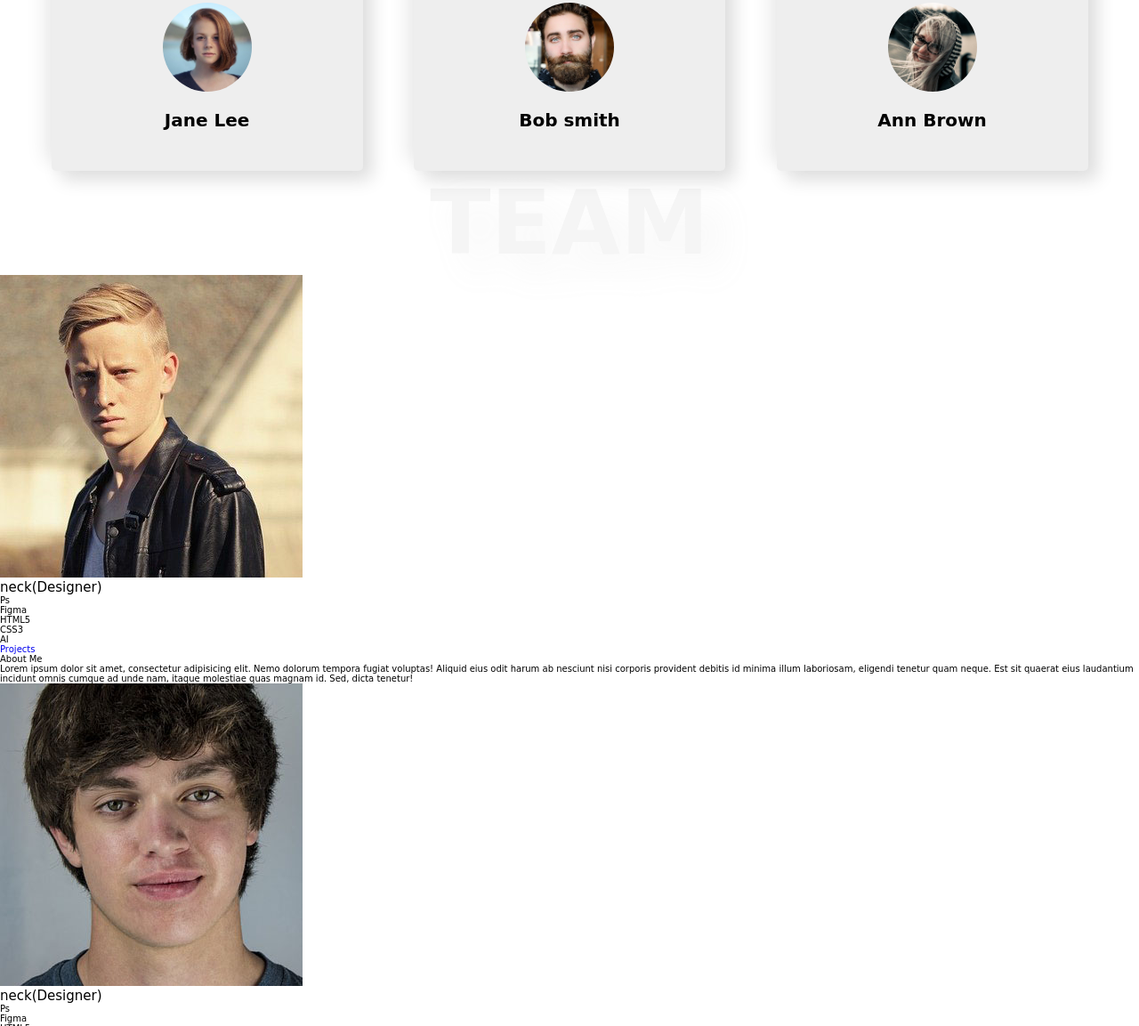
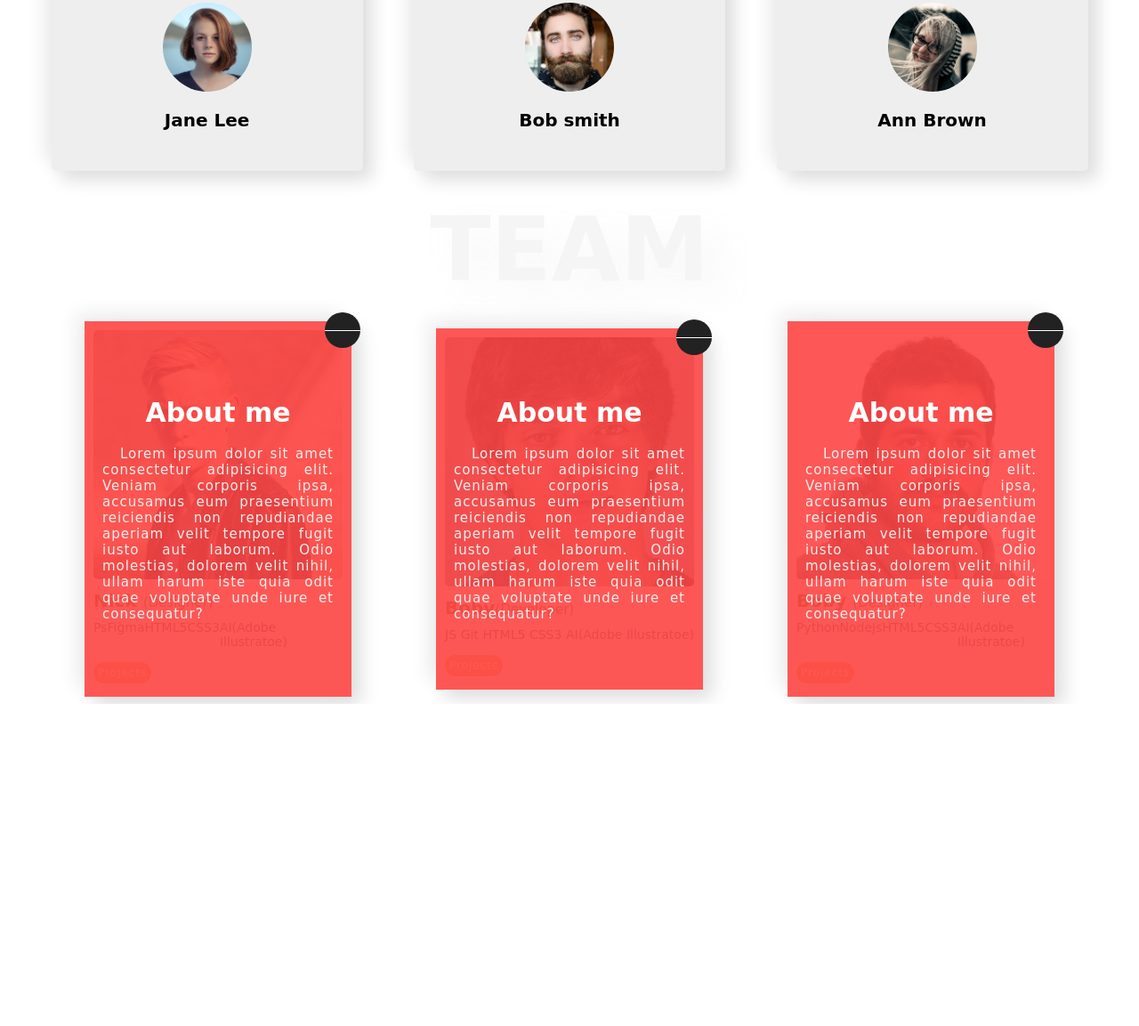
Before and after one commit to MoeinDeveloper92/Creative-Design-UI, a plain HTML site: page index.html in a window 1280 px wide. Shown: the part 1125-2278 px from the top of the page at 89% size. After the commit the page ends 1916 px from the top, so only its background shows below. Drawn offline with Linux system fonts and the light colour scheme; files whose address does not match are found by name; a web font is replaced by a local one.

Commit message:
adding card section for stuff

```diff
--- a/index.html
+++ b/index.html
@@ -110,67 +110,73 @@
     <section class="section-3">
       <h1 class="section-heading">Team</h1>
       <div class="team-wrapper">
+
         <div class="team-member">
           <img src="/images//team-member-1.jpg" class="team-member-img" alt="">
-            <h2 class="team-member-name">neck<span>(Designer)</span></h2>
+          <h2 class="team-member-name">Nick <span>(Designer)</span></h2>
           <ul class="team-member-skills">
             <li>Ps</li>
             <li>Figma</li>
             <li>HTML5</li>
             <li>CSS3</li>
-              <li>AI</li>
+            <li>AI(Adobe Illustratoe)</li>
           </ul>
-            <a href="#" class="project-btn">Projects</a>
-            <div class="story-btn" title="My Story">
+          <a href="" class="projects-btn">
+            Projects
+          </a>
+
+          <div title="My Story" class="story-btn">
             <div class="story-btn-line"></div>
           </div>
           <div class="story">
-              <h4 class="story-heading">About Me</h4>
-              <p class="story-paragraph">
-                Lorem ipsum dolor sit amet, consectetur adipisicing elit. Nemo dolorum tempora fugiat voluptas! Aliquid eius odit harum ab nesciunt nisi corporis provident debitis id minima illum laboriosam, eligendi tenetur quam neque. Est sit quaerat eius laudantium incidunt omnis cumque ad unde nam, itaque molestiae quas magnam id. Sed, dicta tenetur!
-              </p>
+            <h4 class="story-heading">About me</h4>
+            <p class="story-paragraph">Lorem ipsum dolor sit amet consectetur adipisicing elit. Veniam corporis ipsa, accusamus eum praesentium reiciendis non repudiandae aperiam velit tempore fugit iusto aut laborum. Odio molestias, dolorem velit nihil, ullam harum iste quia odit quae voluptate unde iure et consequatur?</p>
           </div>
         </div>
+
+
          <div class="team-member">
           <img src="/images//team-member-2.jpg" class="team-member-img" alt="">
-            <h2 class="team-member-name">neck<span>(Designer)</span></h2>
+          <h2 class="team-member-name">Boby<span>(Developer)</span></h2>
           <ul class="team-member-skills">
-              <li>Ps</li>
-              <li>Figma</li>
+            <li>JS</li>
+            <li>Git</li>
             <li>HTML5</li>
             <li>CSS3</li>
-              <li>AI</li>
+            <li>AI(Adobe Illustratoe)</li>
           </ul>
-            <a href="#" class="project-btn">Projects</a>
-            <div class="story-btn" title="My Story">
+          <a href="" class="projects-btn">
+            Projects
+          </a>
+
+          <div title="My Story" class="story-btn">
             <div class="story-btn-line"></div>
           </div>
           <div class="story">
-              <h4 class="story-heading">About Me</h4>
-              <p class="story-paragraph">
-                Lorem ipsum dolor sit amet, consectetur adipisicing elit. Nemo dolorum tempora fugiat voluptas! Aliquid eius odit harum ab nesciunt nisi corporis provident debitis id minima illum laboriosam, eligendi tenetur quam neque. Est sit quaerat eius laudantium incidunt omnis cumque ad unde nam, itaque molestiae quas magnam id. Sed, dicta tenetur!
-              </p>
+            <h4 class="story-heading">About me</h4>
+            <p class="story-paragraph">Lorem ipsum dolor sit amet consectetur adipisicing elit. Veniam corporis ipsa, accusamus eum praesentium reiciendis non repudiandae aperiam velit tempore fugit iusto aut laborum. Odio molestias, dolorem velit nihil, ullam harum iste quia odit quae voluptate unde iure et consequatur?</p>
           </div>
         </div>
          <div class="team-member">
           <img src="/images//team-member-3.jpg" class="team-member-img" alt="">
-            <h2 class="team-member-name">neck<span>(Designer)</span></h2>
+          <h2 class="team-member-name">Boby <span>(Designer)</span></h2>
           <ul class="team-member-skills">
-              <li>Ps</li>
-              <li>Figma</li>
+            <li>Python</li>
+            <li>NodeJs</li>
             <li>HTML5</li>
             <li>CSS3</li>
-              <li>AI</li>
+            <li>AI(Adobe Illustratoe)</li>
           </ul>
-            <a href="#" class="project-btn">Projects</a>
-            <div class="story-btn" title="My Story">
+          <a href="" class="projects-btn">
+            Projects
+          </a>
+
+          <div title="My Story" class="story-btn">
             <div class="story-btn-line"></div>
           </div>
           <div class="story">
-              <h4 class="story-heading">About Me</h4>
-              <p class="story-paragraph">
-                Lorem ipsum dolor sit amet, consectetur adipisicing elit. Nemo dolorum tempora fugiat voluptas! Aliquid eius odit harum ab nesciunt nisi corporis provident debitis id minima illum laboriosam, eligendi tenetur quam neque. Est sit quaerat eius laudantium incidunt omnis cumque ad unde nam, itaque molestiae quas magnam id. Sed, dicta tenetur!
-              </p>
+            <h4 class="story-heading">About me</h4>
+            <p class="story-paragraph">Lorem ipsum dolor sit amet consectetur adipisicing elit. Veniam corporis ipsa, accusamus eum praesentium reiciendis non repudiandae aperiam velit tempore fugit iusto aut laborum. Odio molestias, dolorem velit nihil, ullam harum iste quia odit quae voluptate unde iure et consequatur?</p>
           </div>
         </div>
       </div>
--- a/style.css
+++ b/style.css
@@ -198,9 +198,118 @@ body {
 }
 /* End of section two */
 
-/* sectionthree */
-.team-wrapper {
+/* Section three */
+.section-3 {
   width: 100%;
   height: 100vh;
+  display: flex;
+  flex-direction: column;
+  justify-content: space-between;
+  padding: 3rem 0;
+}
+
+.team-wrapper {
+  display: flex;
+  justify-content: space-evenly;
+  align-items: center;
+  height: 70%;
+}
+
+.team-member {
+  position: relative;
+  width: 30rem;
+  background-color: #fffeee;
+  padding: 1rem 1rem 2rem 1rem;
+  box-shadow: 1rem 1rem 2rem #ddd, -1rem -1rem 2rem #eee;
+}
+
+.story {
+  width: 100%;
+  height: 100%;
+  background-color: rgba(253, 69, 69, 0.9);
+  position: absolute;
+  top: 0;
+  left: 0;
+  display: flex;
+  justify-content: center;
+  align-items: center;
+  flex-direction: column;
+  padding: 2rem;
+}
+.team-member-img {
+  border-radius: 0.5rem;
+  max-width: 100%;
+  object-fit: cover;
+}
+
+.team-member-name {
+  font-size: 2rem;
+  font-weight: 700;
+  color: #796717;
+  margin-top: 1rem;
+}
+
+.team-member-name span {
+  font-size: 1.5rem;
+}
+
+.team-member-skills {
+  display: flex;
+  justify-content: space-between;
+  margin: 1rem 0 2rem 0;
+}
+
+.team-member-skills li {
+  font-size: 1.4rem;
+  color: #505050;
+}
+
+.projects-btn {
+  background-color: #fab34a;
+  color: #fff;
+  padding: 0.5rem;
+  border-radius: 5rem;
+  font-size: 1.2rem;
+  letter-spacing: 0.1rem;
+}
+.story-btn {
+  width: 4rem;
+  height: 4rem;
+  background-color: #222;
+  position: absolute;
+  top: -1rem;
+  right: -1rem;
+  border-radius: 50%;
+  display: flex;
+  justify-content: center;
+  align-items: center;
+  cursor: pointer;
+  z-index: 50;
+}
+.story-btn:hover {
+  background-color: gray;
+  transition: 0.5s;
+}
+
+.story-btn-line {
+  width: 100%;
+  height: 0.1rem;
+  background-color: white;
+  padding-left: 1px;
+}
+
+.story-heading {
+  font-size: 3rem;
+  font-weight: 700;
+  color: #fff;
+  margin-bottom: 2rem;
+}
+
+.story-paragraph {
+  font-size: 1.5rem;
+  color: #eee;
+  text-align: justify;
+  letter-spacing: 0.1rem;
+  text-indent: 2rem;
 }
 /* End of section three */
```
Lines whose indentation alone changed are shown as unchanged.
